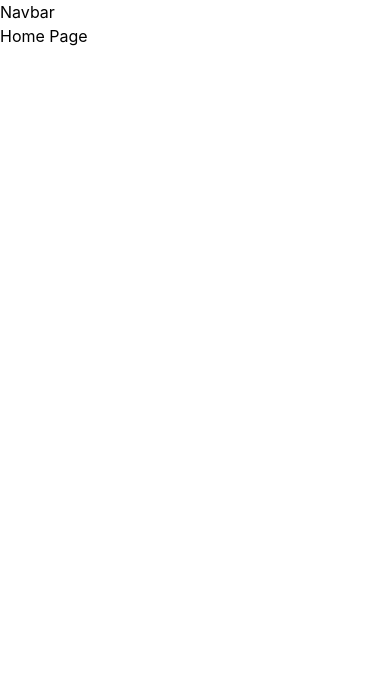
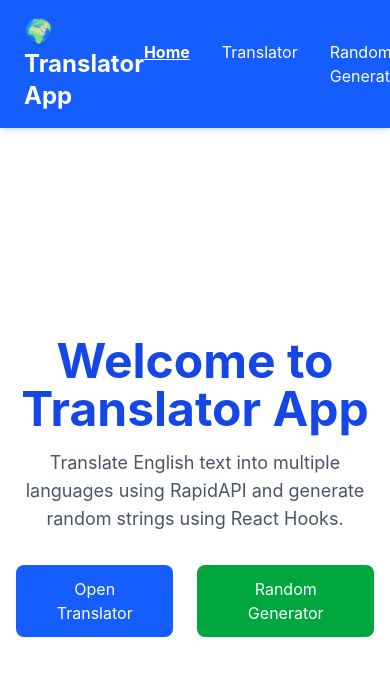
Before and after one commit to Khushbo86/react-translator-app, a React (Vite) app: page / in a window 390 px wide. Shown: the top 676 px of the page. Built offline with nearby package versions, Linux system fonts and the light colour scheme.

Commit message:
Create responsive navbar and home page

```diff
--- a/src/components/Navbar.jsx
+++ b/src/components/Navbar.jsx
@@ -1,7 +1,42 @@
+import { Link, NavLink } from "react-router-dom";
+
 function Navbar() {
   return (
-    <nav>
-      Navbar
+    <nav className="bg-blue-600 text-white shadow-md">
+      <div className="max-w-7xl mx-auto flex justify-between items-center px-6 py-4">
+        <Link to="/" className="text-2xl font-bold">
+          🌍 Translator App
+        </Link>
+
+        <div className="flex gap-8">
+          <NavLink
+            to="/"
+            className={({ isActive }) =>
+              isActive ? "font-bold underline" : "hover:text-gray-200"
+            }
+          >
+            Home
+          </NavLink>
+
+          <NavLink
+            to="/translator"
+            className={({ isActive }) =>
+              isActive ? "font-bold underline" : "hover:text-gray-200"
+            }
+          >
+            Translator
+          </NavLink>
+
+          <NavLink
+            to="/random"
+            className={({ isActive }) =>
+              isActive ? "font-bold underline" : "hover:text-gray-200"
+            }
+          >
+            Random Generator
+          </NavLink>
+        </div>
+      </div>
     </nav>
   );
 }
--- a/src/pages/HomePage.jsx
+++ b/src/pages/HomePage.jsx
@@ -1,7 +1,34 @@
+import { Link } from "react-router-dom";
+
 function HomePage() {
   return (
-    <div>
-      <h1>Home Page</h1>
+    <div className="min-h-[85vh] flex flex-col justify-center items-center text-center px-4">
+
+      <h1 className="text-5xl font-bold text-blue-700 mb-4">
+        Welcome to Translator App
+      </h1>
+
+      <p className="text-lg text-gray-600 max-w-xl mb-8">
+        Translate English text into multiple languages using RapidAPI and
+        generate random strings using React Hooks.
+      </p>
+
+      <div className="flex gap-6">
+        <Link
+          to="/translator"
+          className="bg-blue-600 text-white px-6 py-3 rounded-lg hover:bg-blue-700"
+        >
+          Open Translator
+        </Link>
+
+        <Link
+          to="/random"
+          className="bg-green-600 text-white px-6 py-3 rounded-lg hover:bg-green-700"
+        >
+          Random Generator
+        </Link>
+      </div>
+
     </div>
   );
 }
```
